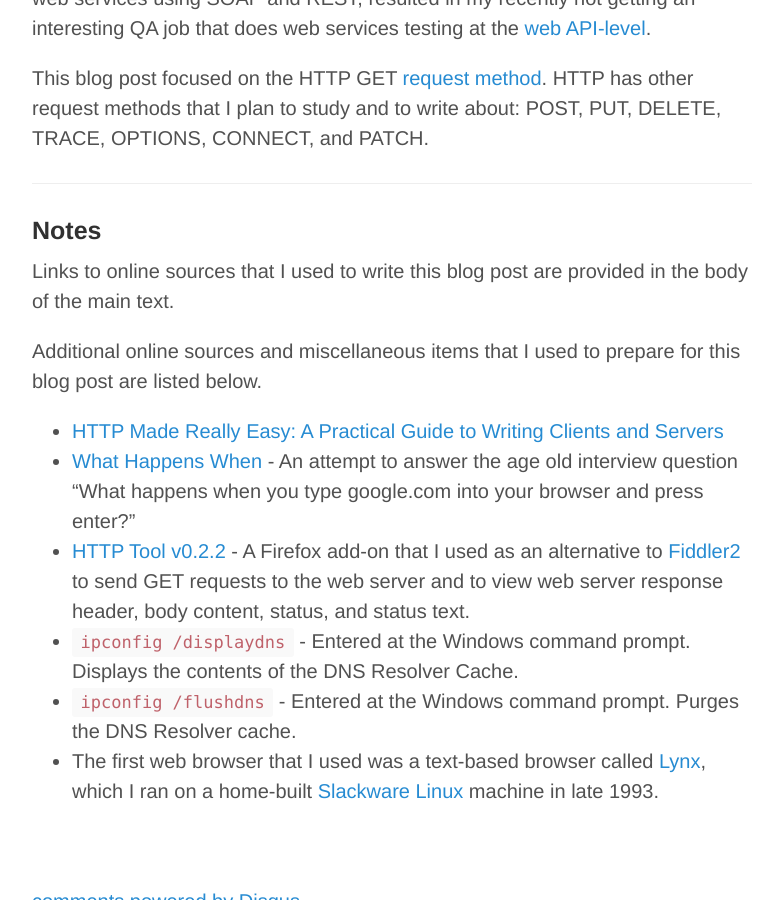
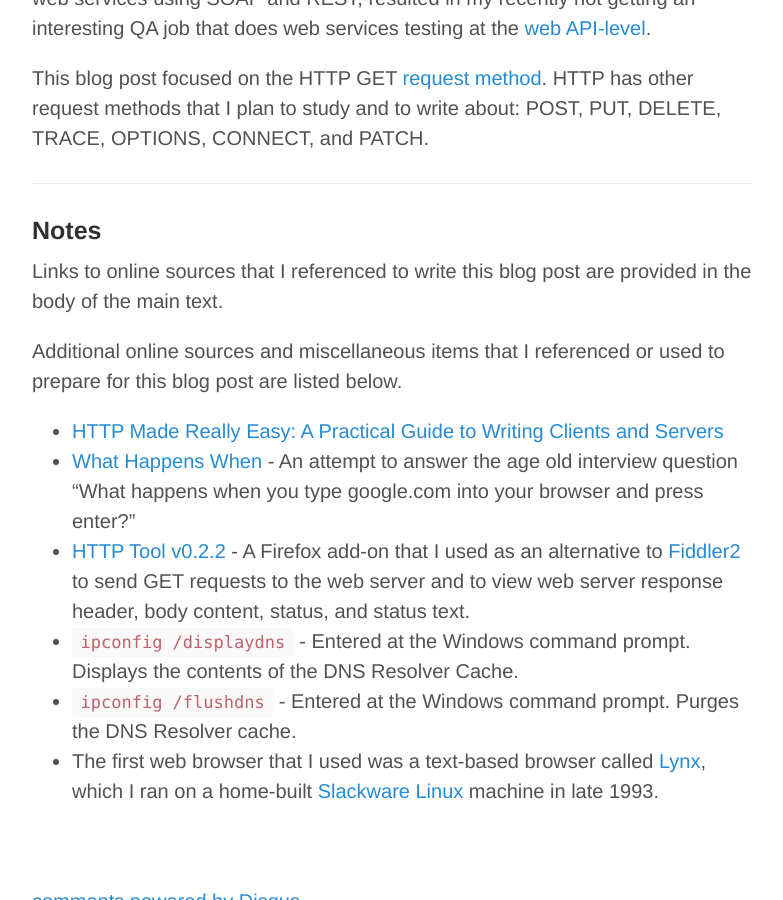
Before and after one commit to raywritescode/raywritescode.github.io, a Jekyll site: the page built from _posts/2015-02-07-contacting-a-web-site.md, in a window 1280 px wide and 900 px high, scrolled down 4432 px. Shown: the whole window, without its empty margins (248-1031 px from the left). Built offline with Jekyll 4.4.1, drawn with Linux system fonts in a browser that asks for light colours; Markdown is read by kramdown in place of the engine named in the settings; comment, search, counter and statistics services are not loaded.

Commit message:
2015-02-07-contacting-a-web-site.md - Minor text updates.

```diff
--- a/_posts/2015-02-07-contacting-a-web-site.md
+++ b/_posts/2015-02-07-contacting-a-web-site.md
@@ -79,9 +79,9 @@ This blog post focused on the HTTP GET [request method](http://en.wikipedia.org/
 
 ### Notes
 
-Links to online sources that I used to write this blog post are provided in the body of the main text.
+Links to online sources that I referenced to write this blog post are provided in the body of the main text.
 
-Additional online sources and miscellaneous items that I used to prepare for this blog post are listed below.
+Additional online sources and miscellaneous items that I referenced or used to prepare for this blog post are listed below.
 
 * [HTTP Made Really Easy: A Practical Guide to Writing Clients and Servers](http://www.jmarshall.com/easy/http/)
 * [What Happens When](https://github.com/alex/what-happens-when) - An attempt to answer the age old interview question "What happens when you type google.com into your browser and press enter?"
```
